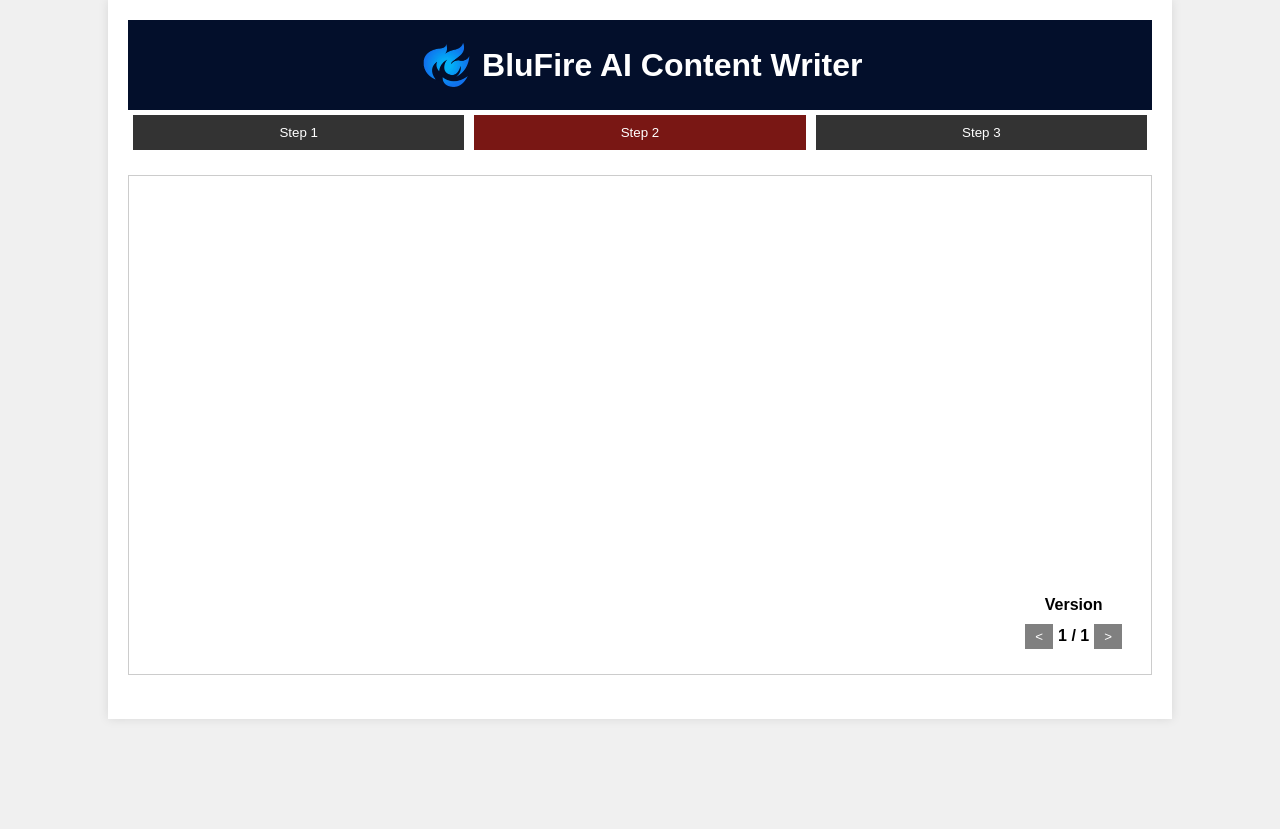
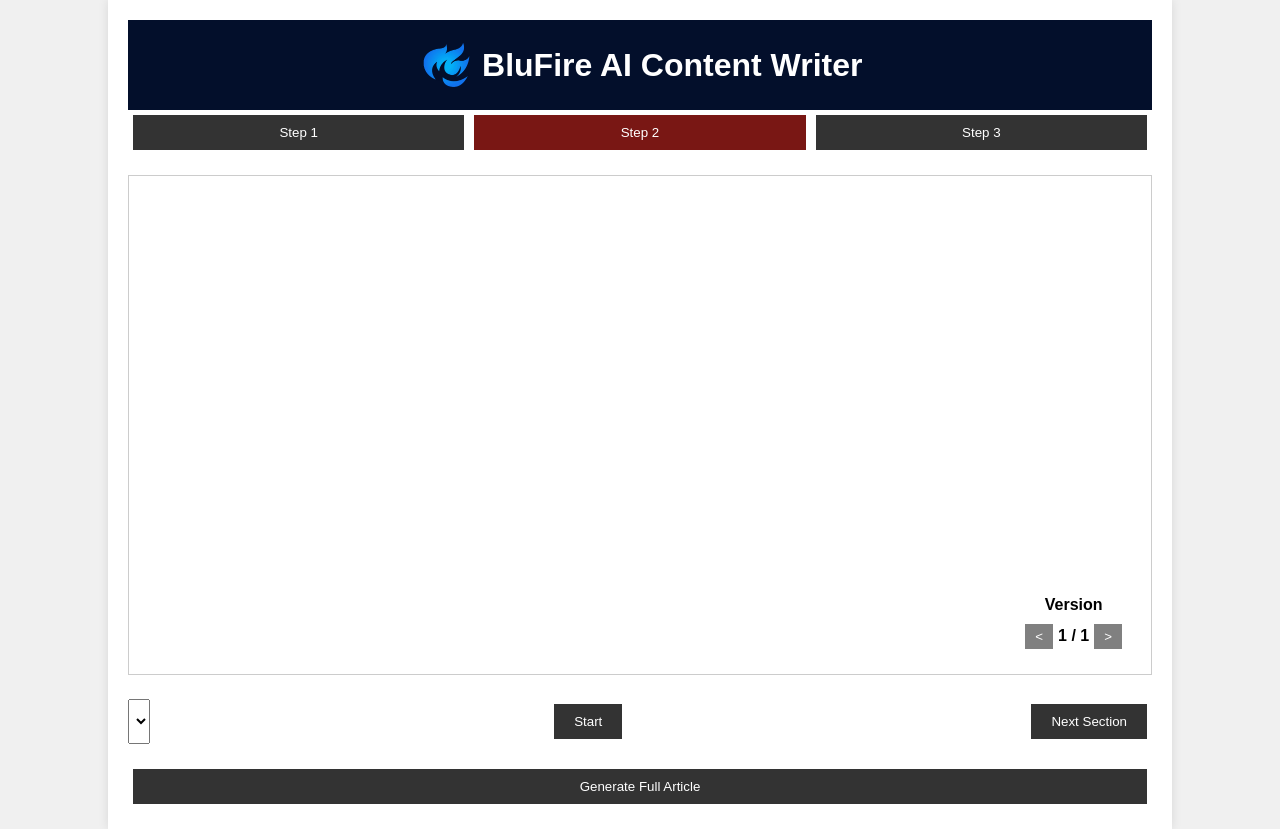
Before and after one commit to mas242/blufire-content-writer, a React (Create React App) app: page / in a window 1280 px wide. Both pictures are taken after a click on the button "Step 2". Before the commit the page ends 800 px from the top, so only its background shows below. Built offline with nearby package versions, Linux system fonts and the light colour scheme.

Commit message:
step1 and step2 working

```diff
--- a/src/App.js
+++ b/src/App.js
@@ -24,7 +24,8 @@
     setCurrentStep(step);
   };
 
-  const handleGenerate = async (step, inputValues) => {
+  const handleGenerate = async (inputValues) => {
+    const { message, step, wordCount, primaryKeyword, secondaryKeywords, semanticKeywords } = inputValues;
     try {
       let threadId = threadIds[step];
       if (!threadId) {
@@ -33,16 +34,30 @@
         setThreadIds({ ...threadIds, [step]: threadId });
       }
 
-      const message = `Word count: ${inputValues.wordCount} words | Primary keyword: ${inputValues.primaryKeyword} | Secondary keywords: ${inputValues.secondaryKeywords} | Semantically related keywords: ${inputValues.semanticKeywords}`;
       const response = await sendMessage(threadId, message, step);
-
       const newResponses = { ...responses };
       if (!newResponses[step]) {
         newResponses[step] = [];
       }
-      newResponses[step].push({ response: response.response, ...inputValues });
+      newResponses[step].push({ response: response.response, thread_id: threadId, wordCount, primaryKeyword, secondaryKeywords, semanticKeywords });
       setResponses(newResponses);
       setCurrentVersions({ ...currentVersions, [step]: newResponses[step].length - 1 });
+      setError(null);
+    } catch (err) {
+      setError(err.message);
+    }
+  };
+
+  const handleNextSection = async (step) => {
+    try {
+      const currentVersion = responses[step][currentVersions[step]];
+      const threadId = currentVersion.thread_id;
+      const message = "Please Generate Next Sections";
+
+      const response = await sendMessage(threadId, message, step);
+      const newResponses = { ...responses };
+      newResponses[step][currentVersions[step]].response += `\n${response.response}`;
+      setResponses(newResponses);
       setError(null);
     } catch (err) {
       setError(err.message);
@@ -70,7 +85,9 @@
           versions={responses[step] || [""]}
           currentVersionIndex={currentVersions[step]}
           onVersionChange={(direction) => handleVersionChange(step, direction)}
-          onGenerate={(inputValues) => handleGenerate(step, inputValues)}
+          onGenerate={(inputValues) => handleGenerate(inputValues)}
+          onNextSection={() => handleNextSection(step)}
+          step1Responses={responses[1] || []} // Pass Step 1 responses to Step component
         />
       ))}
     </div>
--- a/src/components/Step.js
+++ b/src/components/Step.js
@@ -1,11 +1,12 @@
 import React, { useState, useEffect } from 'react';
 import Spinner from './Spinner';
 
-const Step = ({ stepNumber, currentStep, versions = [""], currentVersionIndex, onVersionChange, onGenerate }) => {
+const Step = ({ stepNumber, currentStep, versions = [""], currentVersionIndex, onVersionChange, onGenerate, onNextSection, step1Responses }) => {
   const [wordCount, setWordCount] = useState("");
   const [primaryKeyword, setPrimaryKeyword] = useState("");
   const [secondaryKeywords, setSecondaryKeywords] = useState("");
   const [semanticKeywords, setSemanticKeywords] = useState("");
+  const [selectedStep1Version, setSelectedStep1Version] = useState(0);
   const [loading, setLoading] = useState(false);
 
   useEffect(() => {
@@ -18,17 +19,82 @@
     }
   }, [currentVersionIndex, versions]);
 
+  useEffect(() => {
+    // Retrieve and set input values from local storage for Step 1
+    if (stepNumber === 1 && currentStep === 1) {
+      const savedWordCount = localStorage.getItem('wordCount');
+      const savedPrimaryKeyword = localStorage.getItem('primaryKeyword');
+      const savedSecondaryKeywords = localStorage.getItem('secondaryKeywords');
+      const savedSemanticKeywords = localStorage.getItem('semanticKeywords');
+
+      if (savedWordCount) setWordCount(savedWordCount);
+      if (savedPrimaryKeyword) setPrimaryKeyword(savedPrimaryKeyword);
+      if (savedSecondaryKeywords) setSecondaryKeywords(savedSecondaryKeywords);
+      if (savedSemanticKeywords) setSemanticKeywords(savedSemanticKeywords);
+    }
+  }, [stepNumber, currentStep]);
+
   if (stepNumber !== currentStep) return null;
 
   const handleGenerateClick = async () => {
     setLoading(true);
+
+    // Save input values to local storage
+    localStorage.setItem('wordCount', wordCount);
+    localStorage.setItem('primaryKeyword', primaryKeyword);
+    localStorage.setItem('secondaryKeywords', secondaryKeywords);
+    localStorage.setItem('semanticKeywords', semanticKeywords);
+
+    const message = `
+      Word count: ${wordCount}+ words | Primary keyword: ${primaryKeyword} | Secondary keywords: ${secondaryKeywords} | Semantically related keywords: ${semanticKeywords}
+    `;
     const inputValues = {
+      message,
+      step: stepNumber,
       wordCount,
       primaryKeyword,
       secondaryKeywords,
       semanticKeywords
     };
     await onGenerate(inputValues);
+    setLoading(false);
+  };
+
+  const handleStartClick = async () => {
+    setLoading(true);
+    const step1Version = step1Responses[selectedStep1Version];
+    const message = `
+      Here is a content outline. Split the sections into SEPARATE RESPONSES to ensure the appropriate word count is met for every section. Content Outline:
+      ${step1Version.response}
+      Keywords Integration: The primary keywords will appear in the introduction and in several subheadings. Secondary keywords will be weaved throughout the outline's sections naturally, ensuring relevance to the content. Semantically related keywords will be used to enrich the content and improve search visibility.
+      wordCount: ${step1Version.wordCount}
+      primaryKeyword: ${step1Version.primaryKeyword}
+      secondaryKeywords: ${step1Version.secondaryKeywords}
+      semanticKeywords: ${step1Version.semanticKeywords}
+    `;
+    await onGenerate({ message, step: 2 });
+    setLoading(false);
+  };
+
+  const handleNextSectionClick = async () => {
+    setLoading(true);
+    await onNextSection(2);
+    setLoading(false);
+  };
+
+  const handleGenerateFullArticleClick = async () => {
+    setLoading(true);
+    const step1Version = step1Responses[selectedStep1Version];
+    const message = `
+      Here is a content outline. Content Outline:
+      ${step1Version.response}
+      Keywords Integration: The primary keywords will appear in the introduction and in several subheadings. Secondary keywords will be weaved throughout the outline's sections naturally, ensuring relevance to the content. Semantically related keywords will be used to enrich the content and improve search visibility.
+      wordCount: ${step1Version.wordCount}
+      primaryKeyword: ${step1Version.primaryKeyword}
+      secondaryKeywords: ${step1Version.secondaryKeywords}
+      semanticKeywords: ${step1Version.semanticKeywords}
+    `;
+    await onGenerate({ message, step: 2 });
     setLoading(false);
   };
 
@@ -62,6 +128,22 @@
             <button onClick={handleGenerateClick} disabled={loading} className={loading ? 'disabled-button' : ''}>Generate Outline</button>
           </>
         )}
+        {stepNumber === 2 && (
+          <>
+            <div className="controls">
+              <select onChange={(e) => setSelectedStep1Version(e.target.value)}>
+                {step1Responses.map((response, index) => (
+                  <option key={index} value={index}>
+                    Version {index + 1}
+                  </option>
+                ))}
+              </select>
+              <button onClick={handleStartClick} disabled={loading} className={loading ? 'disabled-button' : ''}>Start</button>
+              <button onClick={handleNextSectionClick} disabled={loading} className={loading ? 'disabled-button' : ''}>Next Section</button>
+            </div>
+            <button onClick={handleGenerateFullArticleClick} disabled={loading} className={loading ? 'disabled-button' : ''}>Generate Full Article</button>
+          </>
+        )}
       </div>
     </div>
   );
--- a/src/utils/utils.js
+++ b/src/utils/utils.js
@@ -3,7 +3,7 @@
     localStorage.setItem(key, JSON.stringify(value));
   };
 
-  export const getFromLocalStorage = (key) => {
+export const getFromLocalStorage = (key) => {
     const value = localStorage.getItem(key);
     return value ? JSON.parse(value) : null;
   };
@@ -18,7 +18,7 @@
     return data;
   };
 
-  export const sendMessage = async (threadId, message, step) => {
+export const sendMessage = async (threadId, message, step) => {
     const response = await fetch(`https://blufire-content-writer-server.replit.app/chat`, {
       method: 'POST',
       headers: {
```
